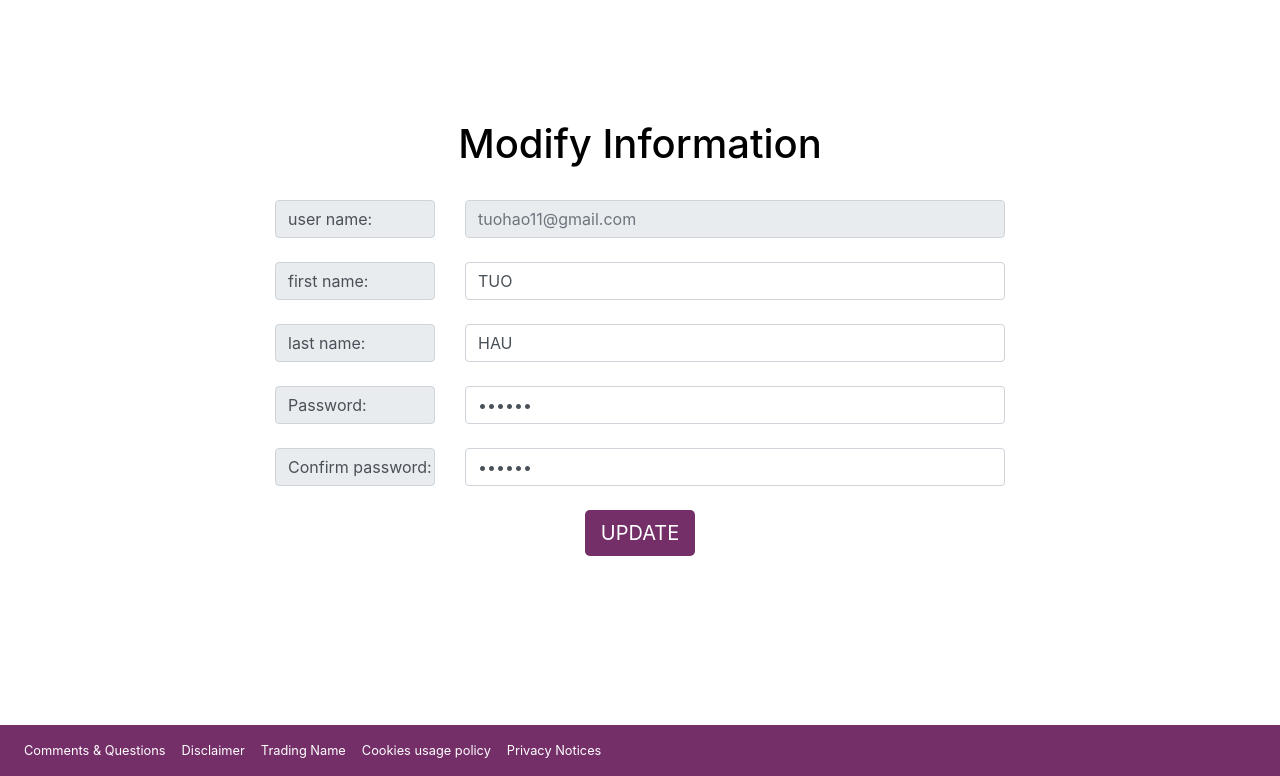
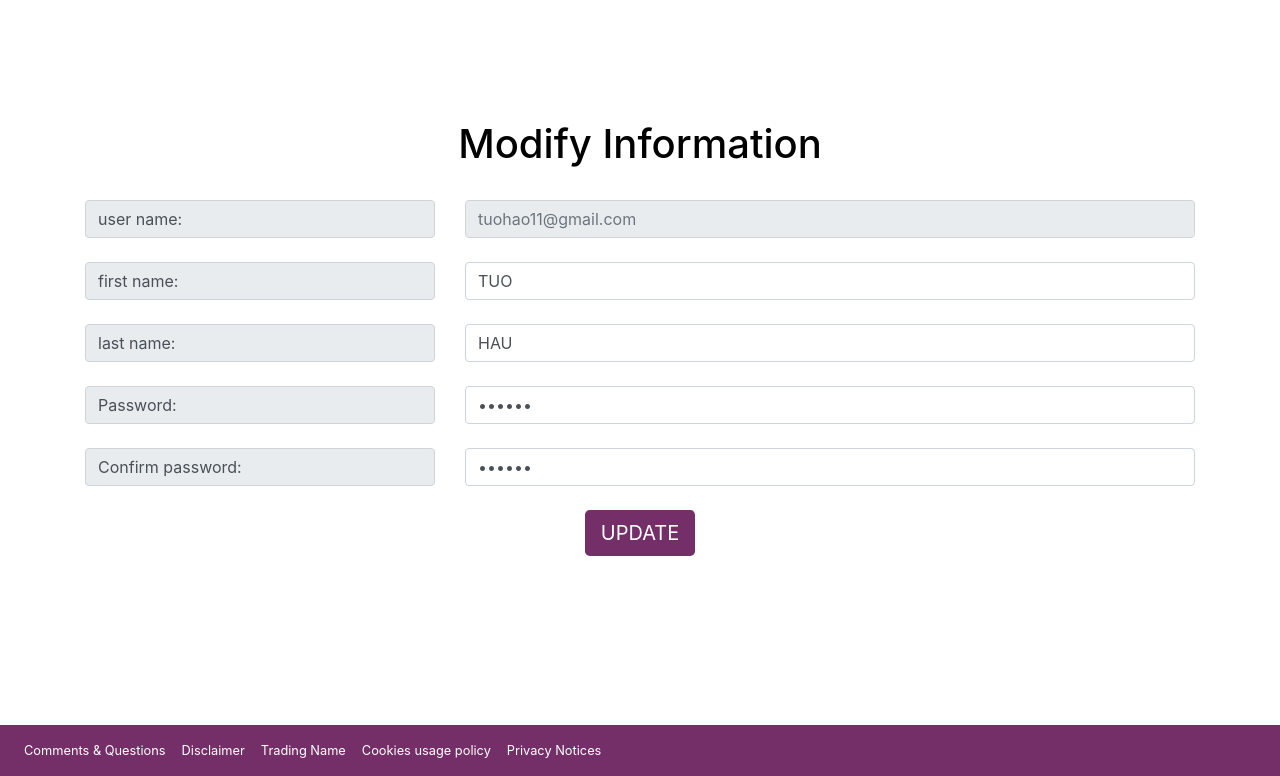
Before and after one commit to jasondunelm/SE-Team5, a PHP site: page /SE-Team5/user_update.php?action=1 in a window 1280 px wide. Shown: the part 65-841 px from the top of the page. Run offline with PHP 8.4, Linux system fonts and the light colour scheme; a user stored in the database is signed in; data comes from the database, SQL or seed files in the repository; some libraries are stand-ins or nearby versions.

Commit message:
update of page facility and search result for Xu
1. update the search function
2. update the user_update page layout.

```diff
--- a/header.php
+++ b/header.php
@@ -62,7 +62,7 @@
 
 
         <form class="form-inline my-2 my-lg-0" action="search_result.php" method="post">
-                <input class="form-control mr-sm-2" type="search" placeholder="Search" aria-label="Search">
+                <input class="form-control mr-sm-2" type="search" placeholder="Search" aria-label="Search" name="facilityName">
                 <button class="btn btn-outline-primary my-2 my-sm-0" type="submit">Search</button>
 
         </form>
--- a/user_update.php
+++ b/user_update.php
@@ -26,60 +26,51 @@ $rows = $statement->fetch(PDO::FETCH_ASSOC);
 <div class="container" style="padding-top:100px">
     <form method="post" id="update" action="user_update_check.php">
         <center><h1 style="color:black;">Modify Information</h1></center><br>
+
         <div class="row">
-            <div class="col-md-2"></div>
-            <div class="col-md-2">
+            <div class="col-md-4">
                 <span class="input-group-text" id="basic-addon3">user name:</span>
             </div>
-            <div class="col-md-6">
+            <div class="col-md-8">
                 <input class="form-control" type="text" placeholder="<?php echo $rows['userName']?>" readonly><br>
             </div>
-            <div class="col-md-2"></div>
         </div>
 
         <div class="row">
-            <div class="col-md-2"></div>
-            <div class="col-md-2">
+            <div class="col-md-4">
                 <span class="input-group-text" id="basic-addon3">first name:</span>
             </div>
-            <div class="col-md-6">
+            <div class="col-md-8">
                 <input type="text" class="form-control" placeholder="Twitterhandle" value="<?php echo $rows['firstName']?>" name="firstName"><br>
             </div>
-            <div class="col-md-2"></div>
         </div>
 
         <div class="row">
-            <div class="col-md-2"></div>
-            <div class="col-md-2">
+            <div class="col-md-4">
                 <span class="input-group-text" id="basic-addon3">last name:</span>
             </div>
-            <div class="col-md-6">
+            <div class="col-md-8">
                 <input type="text" class="form-control" placeholder="Twitterhandle" value="<?php echo $rows['lastName']?>" name="lastName"><br>
             </div>
-            <div class="col-md-2"></div>
         </div>
 
         <div class="row">
-            <div class="col-md-2"></div>
-            <div class="col-md-2">
+            <div class="col-md-4">
                 <span class="input-group-text" id="basic-addon3">Password:</span>
             </div>
-            <div class="col-md-6">
+            <div class="col-md-8">
                 <input type="password" class="form-control"  name="password" value="111111"><br>
             </div>
-            <div class="col-md-2"></div>
         </div>
 
         <div class="row">
-            <div class="col-md-2"></div>
-            <div class="col-md-2">
+            <div class="col-md-4">
                 <span class="input-group-text" id="basic-addon3">Confirm password:</span>
             </div>
-            <div class="col-md-6">
+            <div class="col-md-8">
                 <input type="password" class="form-control" name="confirmPassword" value="111111"><br>
                 <input type="hidden" name="userName" value="<?php echo $rows['userName']?>">
             </div>
-            <div class="col-md-2"></div>
         </div>
 
         <div class="rows">
```
Also changed, not shown: facility.php (+3 -25 lines), search_result.php (+19 -6 lines), images/Aerobics Room.jpg (added), images/Maiden Castle Physiotherapy.jpg (added), 1 other file.
